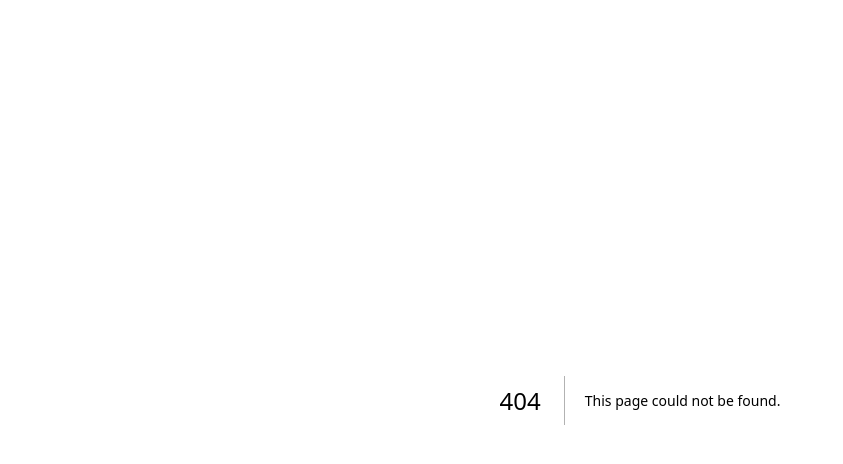
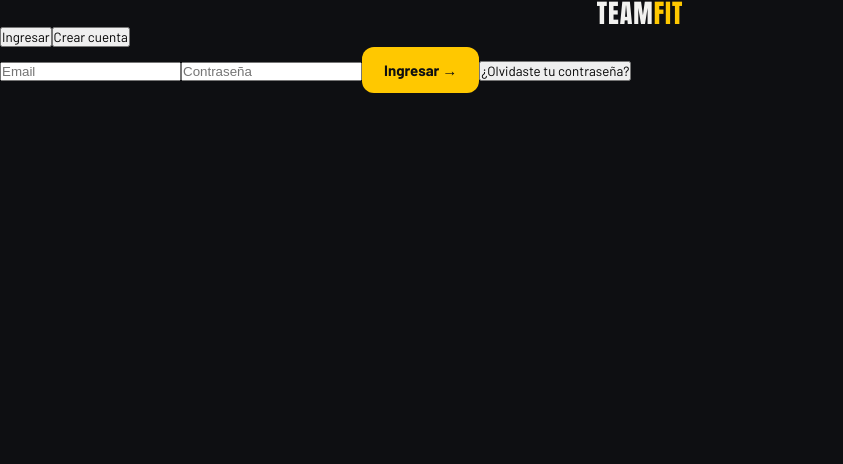
Before and after one commit to tebanes122/TeamFit, a Next.js app: page /login in a window 1280 px wide. Before the commit this address had no page. Shown: the top 464 px of the page, without its empty margins (0-843 px from the left). Built offline with nearby package versions, Linux system fonts and the light colour scheme; no server answers.

Commit message:
Create login.js

```diff
--- /dev/null
+++ b/pages/login.js
@@ -0,0 +1,232 @@
+import { useEffect, useState } from 'react';
+import Link from 'next/link';
+import { useRouter } from 'next/router';
+import { supabase, usuarioActual } from '../lib/supabase';
+
+// ============================================================
+// LOGIN / REGISTRO — Team Fit
+// ============================================================
+
+export default function Login() {
+  const router = useRouter();
+  const [modo, setModo] = useState('login'); // login | registro | recuperar | nueva_clave
+  const [form, setForm] = useState({ nombre: '', apellido: '', dni: '', telefono: '', email: '', clave: '' });
+  const [msg, setMsg] = useState(null);
+  const [esError, setEsError] = useState(false);
+  const [cargando, setCargando] = useState(false);
+
+  // si llega desde el email de recuperación, Supabase dispara este evento
+  useEffect(() => {
+    const { data: sub } = supabase.auth.onAuthStateChange((evento) => {
+      if (evento === 'PASSWORD_RECOVERY') {
+        setModo('nueva_clave');
+        setMsg('Ingresá tu nueva contraseña.');
+        setEsError(false);
+      }
+    });
+    return () => sub.subscription.unsubscribe();
+  }, []);
+
+  function campo(k) {
+    return {
+      value: form[k],
+      onChange: (e) => setForm({ ...form, [k]: e.target.value }),
+    };
+  }
+
+  async function entrarSegunRol() {
+    const { alumno } = await usuarioActual();
+    if (alumno?.rol === 'dueno') router.push('/admin');
+    else router.push('/alumno');
+  }
+
+  async function manejarLogin(e) {
+    e.preventDefault();
+    setCargando(true);
+    setMsg(null);
+    const { error } = await supabase.auth.signInWithPassword({
+      email: form.email.trim(),
+      password: form.clave,
+    });
+    if (error) {
+      setEsError(true);
+      setMsg(
+        error.message.includes('Invalid login')
+          ? 'Email o contraseña incorrectos.'
+          : error.message.includes('not confirmed')
+          ? 'Tu email todavía no está confirmado. Revisá tu casilla (y el spam).'
+          : 'No se pudo iniciar sesión: ' + error.message
+      );
+      setCargando(false);
+    } else {
+      await entrarSegunRol();
+    }
+  }
+
+  async function manejarRegistro(e) {
+    e.preventDefault();
+    if (!form.nombre.trim() || !form.apellido.trim() || !form.dni.trim()) {
+      setEsError(true);
+      setMsg('Completá nombre, apellido y DNI.');
+      return;
+    }
+    if (form.clave.length < 8) {
+      setEsError(true);
+      setMsg('La contraseña debe tener al menos 8 caracteres.');
+      return;
+    }
+    setCargando(true);
+    setMsg(null);
+    const { error } = await supabase.auth.signUp({
+      email: form.email.trim(),
+      password: form.clave,
+      options: {
+        emailRedirectTo: typeof window !== 'undefined' ? window.location.origin + '/login' : undefined,
+        data: {
+          nombre: form.nombre.trim(),
+          apellido: form.apellido.trim(),
+          dni: form.dni.trim(),
+          telefono: form.telefono.trim(),
+        },
+      },
+    });
+    setCargando(false);
+    if (error) {
+      setEsError(true);
+      setMsg('No se pudo crear la cuenta: ' + error.message);
+    } else {
+      setEsError(false);
+      setMsg('¡Cuenta creada! 📩 Te enviamos un correo para confirmarla. Después, el gimnasio va a aprobar tu acceso.');
+      setModo('login');
+    }
+  }
+
+  async function manejarRecuperar(e) {
+    e.preventDefault();
+    if (!form.email.trim()) {
+      setEsError(true);
+      setMsg('Escribí tu email.');
+      return;
+    }
+    setCargando(true);
+    const { error } = await supabase.auth.resetPasswordForEmail(form.email.trim(), {
+      redirectTo: window.location.origin + '/login',
+    });
+    setCargando(false);
+    setEsError(!!error);
+    setMsg(
+      error
+        ? 'No se pudo enviar el correo: ' + error.message
+        : 'Si el email existe, te enviamos un enlace para crear una contraseña nueva. Revisá tu casilla.'
+    );
+  }
+
+  async function manejarNuevaClave(e) {
+    e.preventDefault();
+    if (form.clave.length < 8) {
+      setEsError(true);
+      setMsg('La contraseña debe tener al menos 8 caracteres.');
+      return;
+    }
+    setCargando(true);
+    const { error } = await supabase.auth.updateUser({ password: form.clave });
+    setCargando(false);
+    if (error) {
+      setEsError(true);
+      setMsg('No se pudo actualizar: ' + error.message);
+    } else {
+      setEsError(false);
+      setMsg('¡Contraseña actualizada! Entrando...');
+      await entrarSegunRol();
+    }
+  }
+
+  return (
+    <div className="login-fondo">
+      <div className="login-card">
+        <Link href="/" className="logo logo-grande" style={{ display: 'block', textAlign: 'center' }}>
+          TEAM<span>FIT</span>
+        </Link>
+
+        {modo !== 'nueva_clave' && (
+          <div className="login-tabs">
+            <button
+              className={'login-tab' + (modo === 'login' ? ' activo' : '')}
+              onClick={() => { setModo('login'); setMsg(null); }}
+            >
+              Ingresar
+            </button>
+            <button
+              className={'login-tab' + (modo === 'registro' ? ' activo' : '')}
+              onClick={() => { setModo('registro'); setMsg(null); }}
+            >
+              Crear cuenta
+            </button>
+          </div>
+        )}
+
+        {msg && <p className={'login-msg' + (esError ? ' error' : '')}>{msg}</p>}
+
+        {/* ---------- INGRESAR ---------- */}
+        {modo === 'login' && (
+          <form onSubmit={manejarLogin} className="login-form">
+            <input className="input-login" type="email" placeholder="Email" autoComplete="email" required {...campo('email')} />
+            <input className="input-login" type="password" placeholder="Contraseña" autoComplete="current-password" required {...campo('clave')} />
+            <button className="btn" type="submit" disabled={cargando}>
+              {cargando ? 'Ingresando...' : 'Ingresar →'}
+            </button>
+            <button type="button" className="login-link" onClick={() => { setModo('recuperar'); setMsg(null); }}>
+              ¿Olvidaste tu contraseña?
+            </button>
+          </form>
+        )}
+
+        {/* ---------- CREAR CUENTA ---------- */}
+        {modo === 'registro' && (
+          <form onSubmit={manejarRegistro} className="login-form">
+            <div className="login-fila2">
+              <input className="input-login" type="text" placeholder="Nombre" required {...campo('nombre')} />
+              <input className="input-login" type="text" placeholder="Apellido" required {...campo('apellido')} />
+            </div>
+            <div className="login-fila2">
+              <input className="input-login" type="text" inputMode="numeric" placeholder="DNI" required {...campo('dni')} />
+              <input className="input-login" type="tel" placeholder="Teléfono" {...campo('telefono')} />
+            </div>
+            <input className="input-login" type="email" placeholder="Email" autoComplete="email" required {...campo('email')} />
+            <input className="input-login" type="password" placeholder="Contraseña (mínimo 8 caracteres)" autoComplete="new-password" required {...campo('clave')} />
+            <button className="btn" type="submit" disabled={cargando}>
+              {cargando ? 'Creando...' : 'Crear mi cuenta'}
+            </button>
+            <p className="nota-privacidad">
+              Después de confirmar tu email, el gimnasio aprueba tu cuenta y ya podés entrenar con la app.
+            </p>
+          </form>
+        )}
+
+        {/* ---------- RECUPERAR ---------- */}
+        {modo === 'recuperar' && (
+          <form onSubmit={manejarRecuperar} className="login-form">
+            <p className="subtitulo">Te enviamos un enlace a tu email para crear una contraseña nueva.</p>
+            <input className="input-login" type="email" placeholder="Tu email" required {...campo('email')} />
+            <button className="btn" type="submit" disabled={cargando}>
+              {cargando ? 'Enviando...' : 'Enviar enlace'}
+            </button>
+            <button type="button" className="login-link" onClick={() => { setModo('login'); setMsg(null); }}>
+              ← Volver a ingresar
+            </button>
+          </form>
+        )}
+
+        {/* ---------- NUEVA CONTRASEÑA ---------- */}
+        {modo === 'nueva_clave' && (
+          <form onSubmit={manejarNuevaClave} className="login-form">
+            <input className="input-login" type="password" placeholder="Nueva contraseña (mínimo 8)" autoComplete="new-password" required {...campo('clave')} />
+            <button className="btn" type="submit" disabled={cargando}>
+              {cargando ? 'Guardando...' : 'Guardar contraseña'}
+            </button>
+          </form>
+        )}
+      </div>
+    </div>
+  );
+}
```
